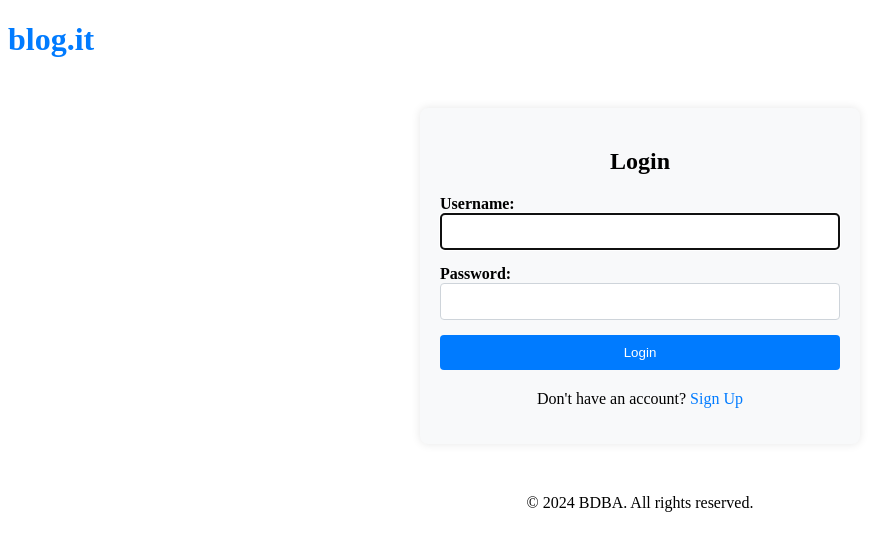
After one commit to Tonyspec/blogit, a Django app: page /blog/login/ in a window 1280 px wide. The commit adds this page. Shown: the top 551 px of the page, without its empty margins (0-894 px from the left). Run offline with Django 4.2, Linux system fonts and the light colour scheme.

```diff
--- a/myblogsite/blog/admin.py
+++ b/myblogsite/blog/admin.py
@@ -1,7 +1,8 @@
 from django.contrib import admin
 
 # Register your models here.
+from django.contrib.auth.admin import UserAdmin
+
 
 from .models import Post
-
 admin.site.register(Post)
--- /dev/null
+++ b/myblogsite/blog/templates/base.html
@@ -0,0 +1,46 @@
+<!DOCTYPE html>
+<html lang="en">
+<head>
+    <meta charset="UTF-8">
+    <meta name="viewport" content="width=device-width, initial-scale=1.0">
+    <title>{% block title %}BDBA{% endblock %}</title>
+    {% load static %}
+    <link rel="stylesheet" href="{% static 'css/login.css' %}">
+    <link rel="stylesheet" type="text/css" href="{% static 'css/style.css' %}">
+    {% block extra_head %}
+    {% endblock %}
+</head>
+<body>
+    <header>
+        <div class="container">
+            <h1><a href="{% url 'home' %}">blog.it</a></h1>
+            {% if user.is_authenticated %}
+                <nav>
+                    <a href="{% url 'logout' %}">Logout</a>
+                </nav>
+                {% else %}
+                {% if request.resolver_match.url_name not in 'login,signup' %}
+                    <nav>
+                        <a href="{% url 'login' %}">Login</a>
+                        <a href="{% url 'signup' %}">Sign Up</a>
+                    </nav>
+                {% endif %}
+            {% endif %}
+        </div>
+    </header>
+
+    <main>
+        <div class="container">
+            {% block content %}
+            {% endblock %}
+        </div>
+    </main>
+
+    <footer>
+        <p>© 2024 BDBA. All rights reserved.</p>
+    </footer>
+
+    {% block extra_js %}
+    {% endblock %}
+</body>
+</html>
--- /dev/null
+++ b/myblogsite/blog/templates/registration/login.html
@@ -0,0 +1,25 @@
+{% extends "base.html" %}
+{% block title %}Login to BDBA{% endblock %}
+{% block content %}
+<div class="login-container">
+    <h2>Login</h2>
+    <form method="post" action="{% url 'login' %}">
+        {% csrf_token %}
+        <div class="form-group">
+            <label for="id_username">Username:</label>
+            <input type="text" name="username" autofocus autocapitalize="none" autocomplete="username" maxlength="150" required id="id_username" class="form-control">
+        </div>
+        <div class="form-group">
+            <label for="id_password">Password:</label>
+            <input type="password" name="password" autocomplete="current-password" required id="id_password" class="form-control">
+        </div>
+        {% if form.errors %}
+            <p>Your username and password didn't match. Please try again.</p>
+        {% endif %}
+        <button type="submit" class="btn btn-primary">Login</button>
+    </form>
+    <p class="mt-3">
+        Don't have an account? <a href="{% url 'signup' %}">Sign Up</a>
+    </p>
+</div>
+{% endblock %}
--- a/myblogsite/blog/urls.py
+++ b/myblogsite/blog/urls.py
@@ -1,7 +1,11 @@
 from django.urls import path
 from . import views
+from django.contrib.auth import views as auth_views
+from .views import signup_view
 
 urlpatterns = [
     path('', views.post_list, name='post_list'),
     path('post/<int:pk>/', views.post_detail, name='post_detail'),
+    path('login/', auth_views.LoginView.as_view(template_name='registration/login.html'), name='login'),
+    path('signup/', signup_view, name='signup'),
 ]
--- a/myblogsite/myblogsite/urls.py
+++ b/myblogsite/myblogsite/urls.py
@@ -20,5 +20,6 @@ from blog import views
 urlpatterns = [
     path('admin/', admin.site.urls),
     path('', views.home, name='home'),
+    path('account/', include('django.contrib.auth.urls')),
     path('blog/', include('blog.urls')),
 ]
--- /dev/null
+++ b/myblogsite/static/css/login.css
@@ -0,0 +1,72 @@
+/* General container styles */
+.login-container {
+    max-width: 400px;
+    margin: 50px auto;
+    padding: 20px;
+    background-color: #f8f9fa; /* Light background for contrast */
+    border-radius: 8px;
+    box-shadow: 0 0 10px rgba(0, 0, 0, 0.1); /* Subtle shadow for depth */
+}
+
+/* Form group styles */
+.form-group {
+    margin-bottom: 15px;
+}
+
+/* Label styles */
+.form-group label {
+    font-weight: bold;
+    margin-bottom: 5px;
+}
+
+/* Input styles */
+.form-control {
+    width: 100%;
+    padding: 10px;
+    border: 1px solid #ced4da;
+    border-radius: 4px;
+    box-sizing: border-box;
+}
+
+/* Error message styles */
+.form-group p {
+    color: #dc3545; /* Red for errors */
+    font-size: 0.9em;
+}
+
+/* Button styles */
+.btn {
+    width: 100%;
+    padding: 10px;
+    background-color: #007bff; /* Blue */
+    color: white;
+    border: none;
+    border-radius: 4px;
+    cursor: pointer;
+    transition: background-color 0.3s;
+}
+
+.btn:hover {
+    background-color: #0056b3; /* Darker blue on hover */
+}
+
+/* Link styles */
+a {
+    color: #007bff;
+    text-decoration: none;
+}
+
+a:hover {
+    text-decoration: underline;
+}
+
+/* Typography */
+h2 {
+    text-align: center;
+    margin-bottom: 20px;
+}
+
+p {
+    text-align: center;
+    margin-top: 20px;
+}
```
Also changed, not shown: myblogsite/blog/forms.py (added, +21 -0 lines), myblogsite/blog/models.py (+23 -3 lines), myblogsite/blog/templates/blog/home.html (+6 -1 lines), myblogsite/blog/templates/registration/signup.html (added, +20 -0 lines), myblogsite/blog/views.py (+22 -0 lines), myblogsite/myblogsite/settings.py (+10 -2 lines), myblogsite/static/css/homepage.css (+108 -20 lines), myblogsite/blog/migrations/0001_initial.py, myblogsite/db.sqlite3 (deleted).
